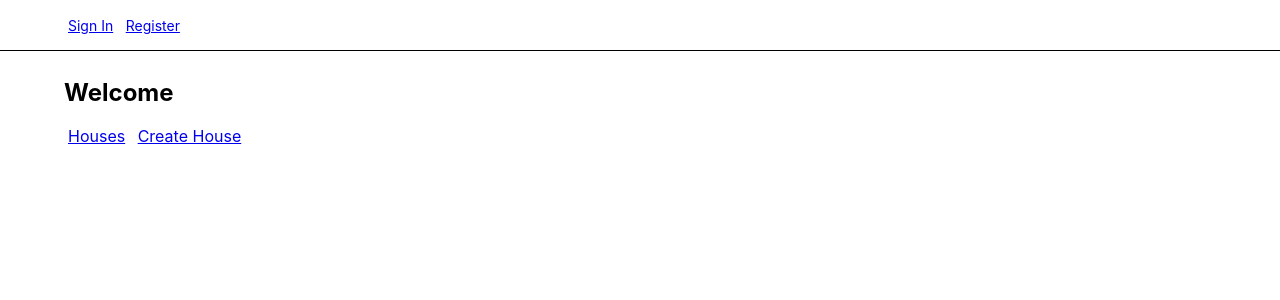
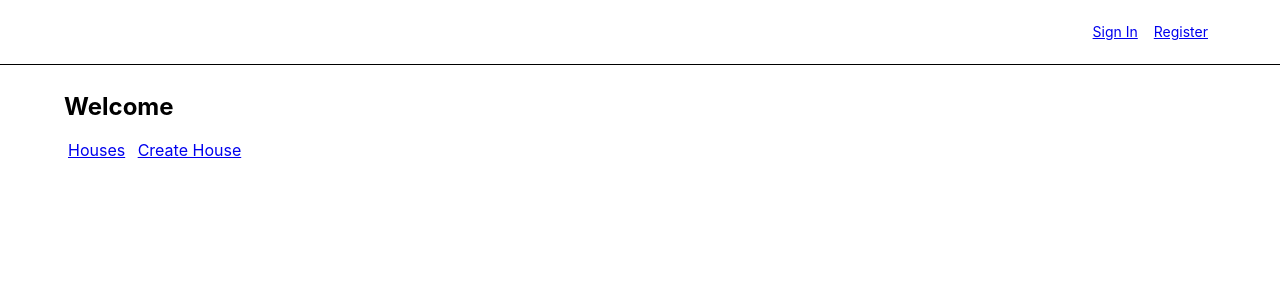
Before and after one commit to arpradhan/hausmate, a Django app: page / in a window 1280 px wide. Shown: the top 300 px of the page. Run offline with Django 3.2, Linux system fonts and the light colour scheme; some libraries are stand-ins or nearby versions.

Commit message:
add navigation controls

```diff
--- a/hausmate/houses/templates/base.html
+++ b/hausmate/houses/templates/base.html
@@ -6,13 +6,13 @@
     <link rel="stylesheet" href="https://unpkg.com/tachyons@4.9.0/css/tachyons.min.css"/>
   </head>
   <body class="sans-serif black bg-white">
-    <nav class="w-100 pv3 ph5 bb">
+    <nav class="pv3 ph5 bb flex justify-end">
       {% if user.is_authenticated %}
-        <a class="ph1 f6" href="{% url 'home' %}">Home</a>
-        <a class="ph1 f6" href="{% url 'logout' %}">Logout</a>
+        <a class="pa2 f6" href="{% url 'house_list' %}">Houses</a>
+        <a class="pa2 f6" href="{% url 'logout' %}">Logout</a>
       {% else %}
-        <a class="ph1 f6" href="{% url 'login' %}">Sign In</a>
-        <a class="ph1 f6" href="{% url 'user_create' %}">Register</a>
+        <a class="pa2 f6" href="{% url 'login' %}">Sign In</a>
+        <a class="pa2 f6" href="{% url 'user_create' %}">Register</a>
       {% endif %}
     </nav>
     {% block content %}{% endblock %}
--- a/hausmate/houses/templates/houses/bill_create_form.html
+++ b/hausmate/houses/templates/houses/bill_create_form.html
@@ -1,7 +1,7 @@
 {% extends "base.html" %}
 {% block content %}
 <div class="pv2 ph5">
-  <h2>Create Bill</h2>
+  <div class="b f2 pt4 pb2">Create Bill</div>
   <form action="{% url 'bill_create' house_id %}" class="mw5" method="post">
     {% csrf_token %}
     <div class="form-field mb2">
@@ -41,5 +41,6 @@
       class="dim f6 ba bw1 ph3 pv2 mb2 mt2 db black bg-white b--black"
     >
   </form>
+  <a href="{% url 'house_detail' house_id %}" class="db mv4">Back to House</a>
 </div>
 {% endblock %}
--- a/hausmate/houses/templates/houses/bill_detail.html
+++ b/hausmate/houses/templates/houses/bill_detail.html
@@ -1,7 +1,7 @@
 {% extends "base.html" %}
 {% block content %}
 <div class="pv2 ph5">
-  <h2>{{ object.name }}</h2>
+  <div class="b f2 pt4 pb2">{{ object.name }}</div>
   <div class="mw6">
     <span class="f6 red mr2">&dollar;{{ object.amount_due }} Due</span>
     <span class="f6 green mr2">&dollar;{{ object.amount_paid }} Paid</span>
@@ -33,5 +33,6 @@
       {% endfor %}
     </tbody>
   </table>
+  <a href="{% url 'house_detail' object.house.id %}" class="db pv4">Back to House</a>
 </div>
 {% endblock %}
--- a/hausmate/houses/templates/houses/house_detail.html
+++ b/hausmate/houses/templates/houses/house_detail.html
@@ -31,5 +31,6 @@
       {% endfor %}
     </ul>
   </div>
+  <a href="{% url 'house_list' %}" class="db mv4">Back to Houses</a>
 </div>
 {% endblock %}
--- a/hausmate/houses/templates/houses/house_update_form.html
+++ b/hausmate/houses/templates/houses/house_update_form.html
@@ -29,5 +29,6 @@
       class="dim f6 ba bw1 ph3 pv2 mb2 mt2 dib black bg-white b--black"
     >
   </form>
+  <a href="{% url 'house_detail' object.id %}" class="db mv4">Back to House</a>
 </div>
 {% endblock %}
--- a/hausmate/houses/templates/houses/paymentevent_form.html
+++ b/hausmate/houses/templates/houses/paymentevent_form.html
@@ -1,7 +1,7 @@
 {% extends "base.html" %}
 {% block content %}
 <div class="pv2 ph5">
-  <h2>Make Payment</h2>
+  <div class="b f2 pt4 pb2">Make Payment</div>
   {% if error_message %}
   <p class="red">{{ error_message }</p>
   {% endif %}
@@ -27,6 +27,6 @@
       class="dim f6 ba bw1 ph3 pv2 mb2 mt2 db black bg-white b--black"
     >
   </form>
-  <a href="{% url 'bill_detail' bill_id house_id %}" class="pv4 db">Back to Bill</a>
+  <a href="{% url 'bill_detail' bill_id house_id %}" class="mv4 db">Back to Bill</a>
 </div>
 {% endblock %}
--- a/hausmate/settings/auth.py
+++ b/hausmate/settings/auth.py
@@ -1,3 +1,3 @@
 AUTH_USER_MODEL = 'users.User'
-LOGOUT_REDIRECT_URL = '/'
+LOGOUT_REDIRECT_URL = '/login'
 LOGIN_REDIRECT_URL = '/houses'
```
Also changed, not shown: hausmate/houses/templates/houses/house_confirm_delete.html (+17 -5 lines).
